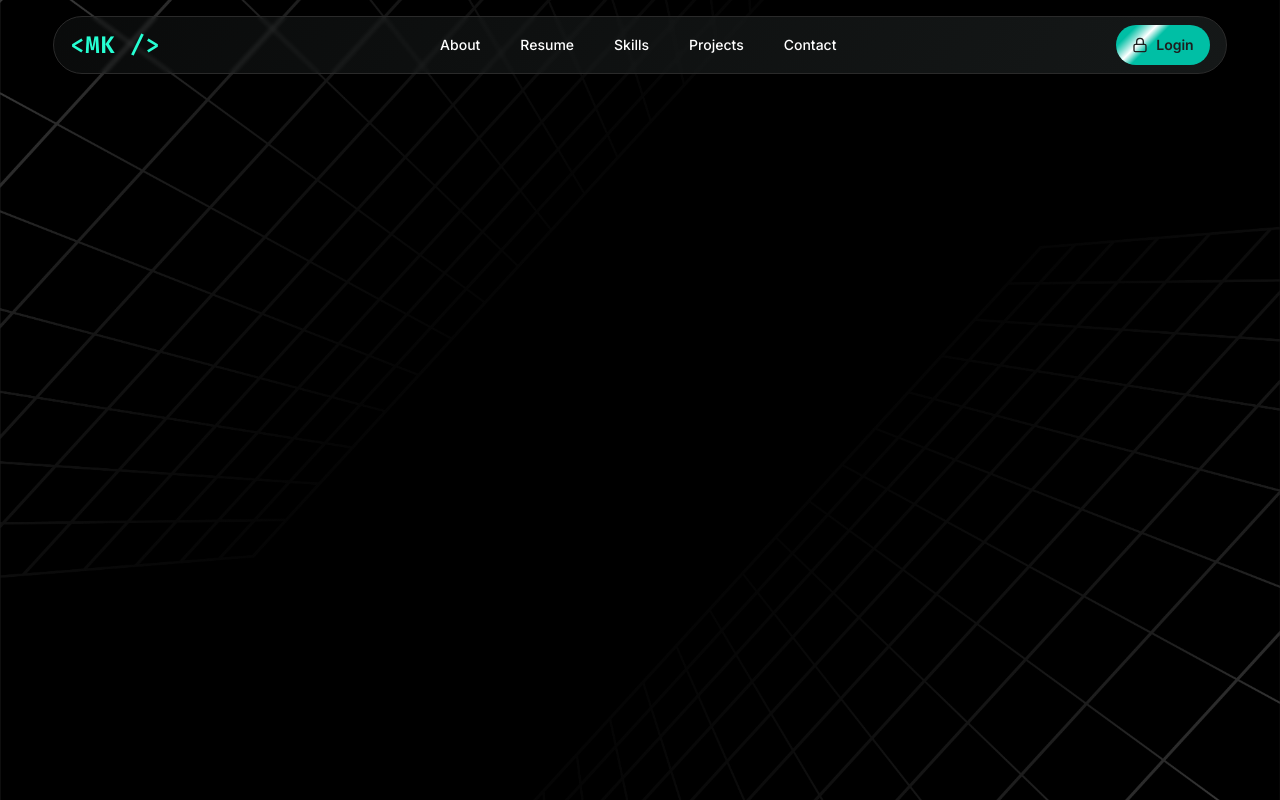
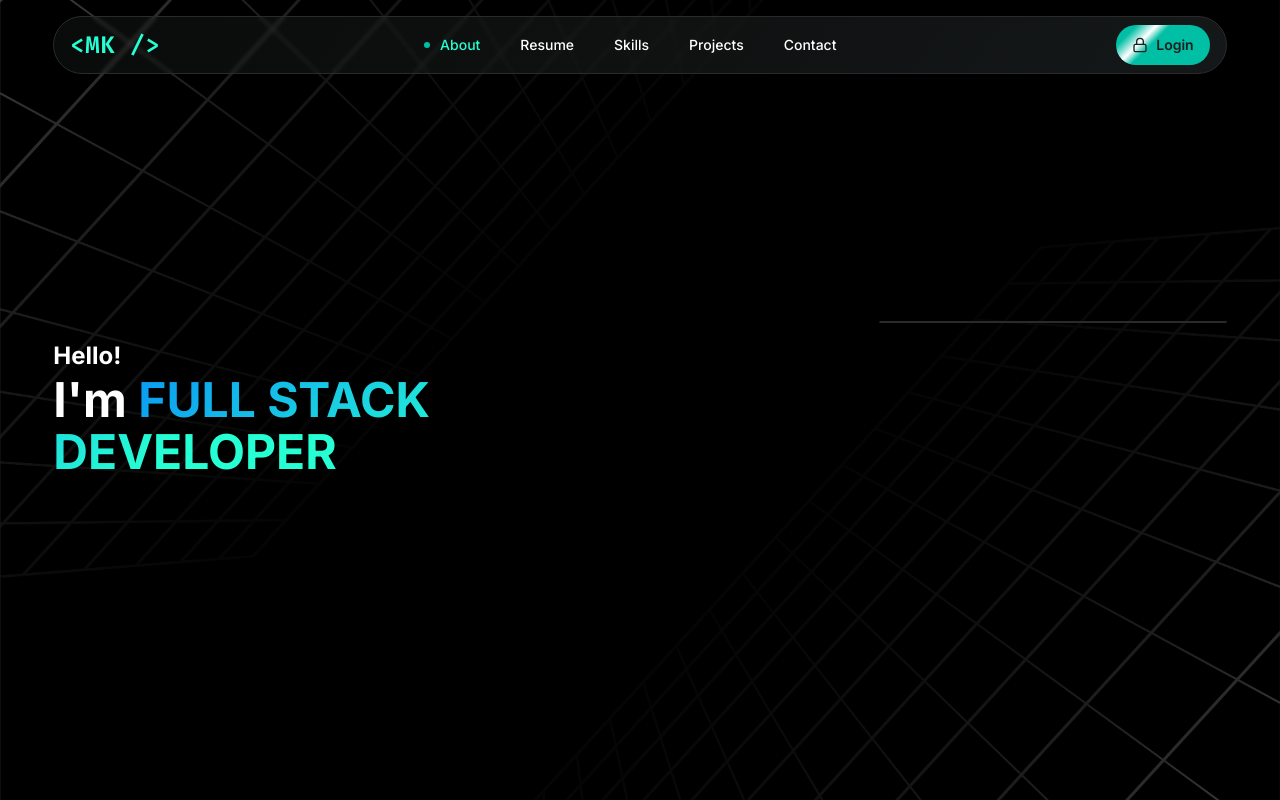
Before and after one commit to Mahedul-Karim/portfolio, a Next.js app: page / in a window 1280 px wide. Built offline with nearby package versions, Linux system fonts and the light colour scheme.

Commit message:
scramble text animation added

```diff
--- a/src/app/page.tsx
+++ b/src/app/page.tsx
@@ -1,7 +1,9 @@
+import Banner from "@/components/hero/Banner";
+
 export default function Home() {
   return (
     <>
-
+      <Banner />
     </>
   );
 }
--- /dev/null
+++ b/src/components/common/Hypertext.tsx
@@ -0,0 +1,136 @@
+"use client";
+
+import { cn } from "@/lib/utils";
+import { AnimatePresence, motion, MotionProps } from "motion/react";
+import { useEffect, useRef, useState } from "react";
+
+type CharacterSet = string[] | readonly string[];
+
+interface HyperTextProps extends MotionProps {
+  children: string;
+  className?: string;
+  duration?: number;
+  delay?: number;
+  as?: React.ElementType;
+  startOnView?: boolean;
+  animateOnHover?: boolean;
+  characterSet?: CharacterSet;
+}
+
+const DEFAULT_CHARACTER_SET = Object.freeze(
+  "ABCDEFGHIJKLMNOPQRSTUVWXYZ".split(""),
+) as readonly string[];
+
+const getRandomInt = (max: number): number => Math.floor(Math.random() * max);
+
+export function HyperText({
+  children,
+  className,
+  duration = 2000,
+  delay = 0,
+  as: Component = "span",
+  startOnView = false,
+  animateOnHover = true,
+  characterSet = DEFAULT_CHARACTER_SET,
+  ...props
+}: HyperTextProps) {
+  const MotionComponent = motion.create(Component, {
+    forwardMotionProps: true,
+  });
+
+  const [displayText, setDisplayText] = useState<string[]>(() =>
+    children.split(""),
+  );
+  const [isAnimating, setIsAnimating] = useState(false);
+  const iterationCount = useRef(0);
+  const elementRef = useRef<HTMLElement>(null);
+
+  const handleAnimationTrigger = () => {
+    if (animateOnHover && !isAnimating) {
+      iterationCount.current = 0;
+      setIsAnimating(true);
+    }
+  };
+
+  useEffect(() => {
+    if (!startOnView) {
+      const startTimeout = setTimeout(() => {
+        setIsAnimating(true);
+      }, delay);
+      return () => clearTimeout(startTimeout);
+    }
+
+    const observer = new IntersectionObserver(
+      ([entry]) => {
+        if (entry.isIntersecting) {
+          setTimeout(() => {
+            setIsAnimating(true);
+          }, delay);
+          observer.disconnect();
+        }
+      },
+      { threshold: 0.1, rootMargin: "-30% 0px -30% 0px" },
+    );
+
+    if (elementRef.current) {
+      observer.observe(elementRef.current);
+    }
+
+    return () => observer.disconnect();
+  }, [delay, startOnView]);
+
+  useEffect(() => {
+    if (!isAnimating) return;
+
+    const maxIterations = children.length;
+    const startTime = performance.now();
+    let animationFrameId: number;
+
+    const animate = (currentTime: number) => {
+      const elapsed = currentTime - startTime;
+      const progress = Math.min(elapsed / duration, 1);
+
+      iterationCount.current = progress * maxIterations;
+
+      setDisplayText((currentText) =>
+        currentText.map((letter, index) =>
+          letter === " "
+            ? letter
+            : index <= iterationCount.current
+              ? children[index]
+              : characterSet[getRandomInt(characterSet.length)],
+        ),
+      );
+
+      if (progress < 1) {
+        animationFrameId = requestAnimationFrame(animate);
+      } else {
+        setIsAnimating(false);
+      }
+    };
+
+    animationFrameId = requestAnimationFrame(animate);
+
+    return () => cancelAnimationFrame(animationFrameId);
+  }, [children, duration, isAnimating, characterSet]);
+
+  return (
+    <MotionComponent
+      ref={elementRef}
+      className={cn("text-aurora", className)}
+      onMouseEnter={handleAnimationTrigger}
+      {...props}
+    >
+      <AnimatePresence>
+        {displayText.map((letter, index) => (
+          <motion.span
+            key={index}
+            className={cn("", letter === " " ? "w-3" : "")}
+          >
+            {letter.toUpperCase()}
+          </motion.span>
+        ))}
+      </AnimatePresence>
+    </MotionComponent>
+  );
+}
--- a/src/components/header/Nav.tsx
+++ b/src/components/header/Nav.tsx
@@ -57,7 +57,7 @@ const Nav = ({ onClose = false }: { onClose?: boolean }) => {
                 variant="ghost"
                 className={`relative w-full md:w-auto cursor-pointer ${
                   activeSection === nav.to
-                    ? "text-paper bg-primary md:bg-transparent md:text-secondary hover:text-secondary"
+                    ? "text-paper bg-primary md:bg-transparent md:hover:bg-transparent md:text-secondary hover:text-secondary"
                     : "text-white hover:text-white hover:bg-muted/10"
                 }`}
                 onClick={() => handleScroll(nav.to)}
--- /dev/null
+++ b/src/components/hero/Banner.tsx
@@ -0,0 +1,21 @@
+import React from "react";
+import { HyperText } from "../common/Hypertext";
+
+const Banner = () => {
+  return (
+    <section className="min-h-dvh flex items-center" id="section-1">
+      <div className="text-white l-container grid grid-cols-[0.7fr_0.3fr] gap-4">
+        <div className="flex flex-col">
+          <h1 className="text-5xl text-white font-bold max-w-[500px] leading-[1.1]">
+            <span className="text-2xl mb-2">Hello!</span><br /> I&apos;m{" "}
+            <HyperText startOnView>Full Stack Developer</HyperText>
+            {/* <span className="text-aurora">Full Stack Developer</span> */}
+          </h1>
+        </div>
+        <div className="bg-glass border border-border rounded-2xl h-max"></div>
+      </div>
+    </section>
+  );
+};
+
+export default Banner;
```
